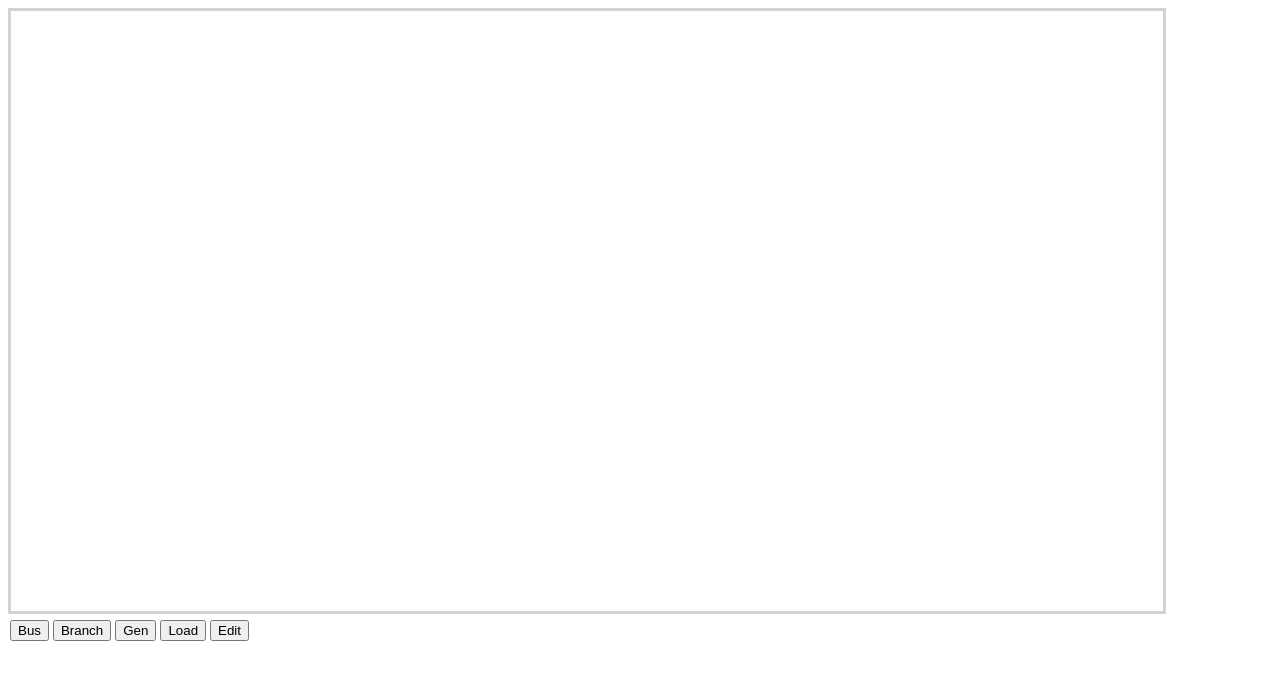
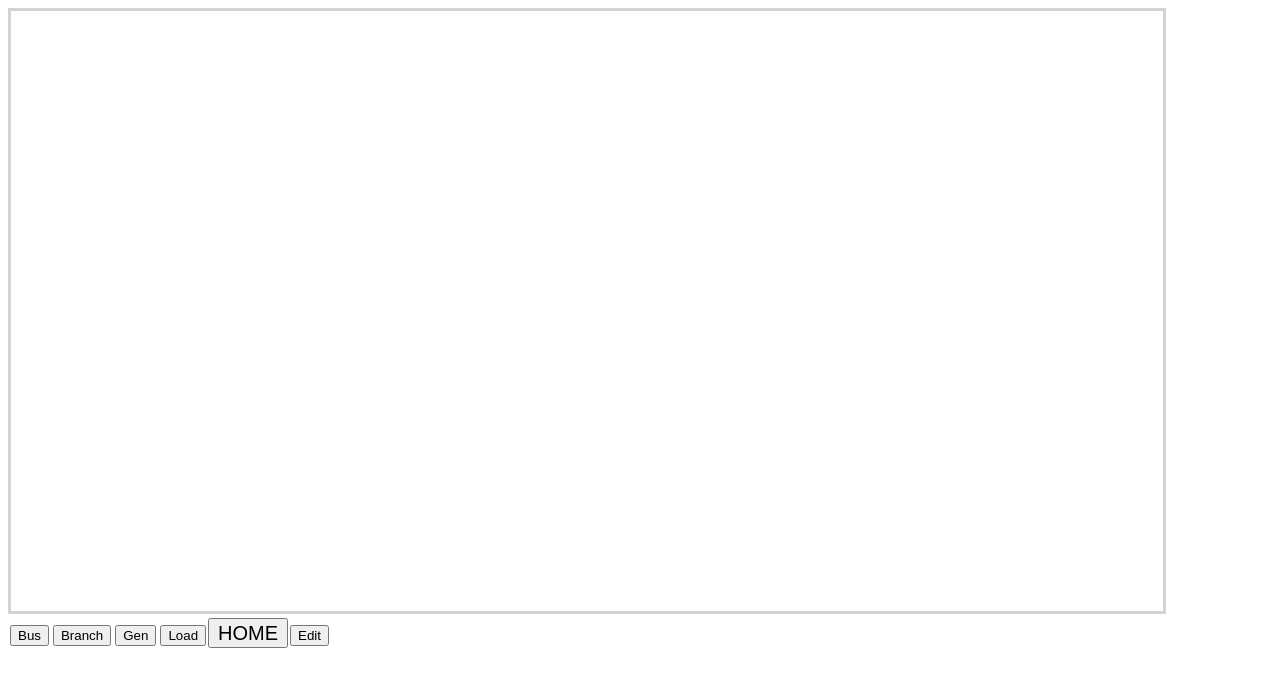
Before and after one commit to dsuper66/simplexnodal, an Angular app: page /network-builder-component in a window 1280 px wide. Shown: the top 686 px of the page. Built offline with nearby package versions, Linux system fonts and the light colour scheme.

Commit message:
test using input button

```diff
--- a/src/app/views/network-builder-view/network-builder-view.component.html
+++ b/src/app/views/network-builder-view/network-builder-view.component.html
@@ -69,5 +69,11 @@
   <button (click)="addElement('gen')">Gen</button>
   <button (click)="addElement('load')">Load</button>
 
+
+  <input type="submit"
+  value="HOME"
+  (click)="addElement('load')"
+  style="font-size : 20px; width: 80px; height: 30px;" />
+
   <button routerLink="/data-entry-component">Edit</button>
 </section>
```
